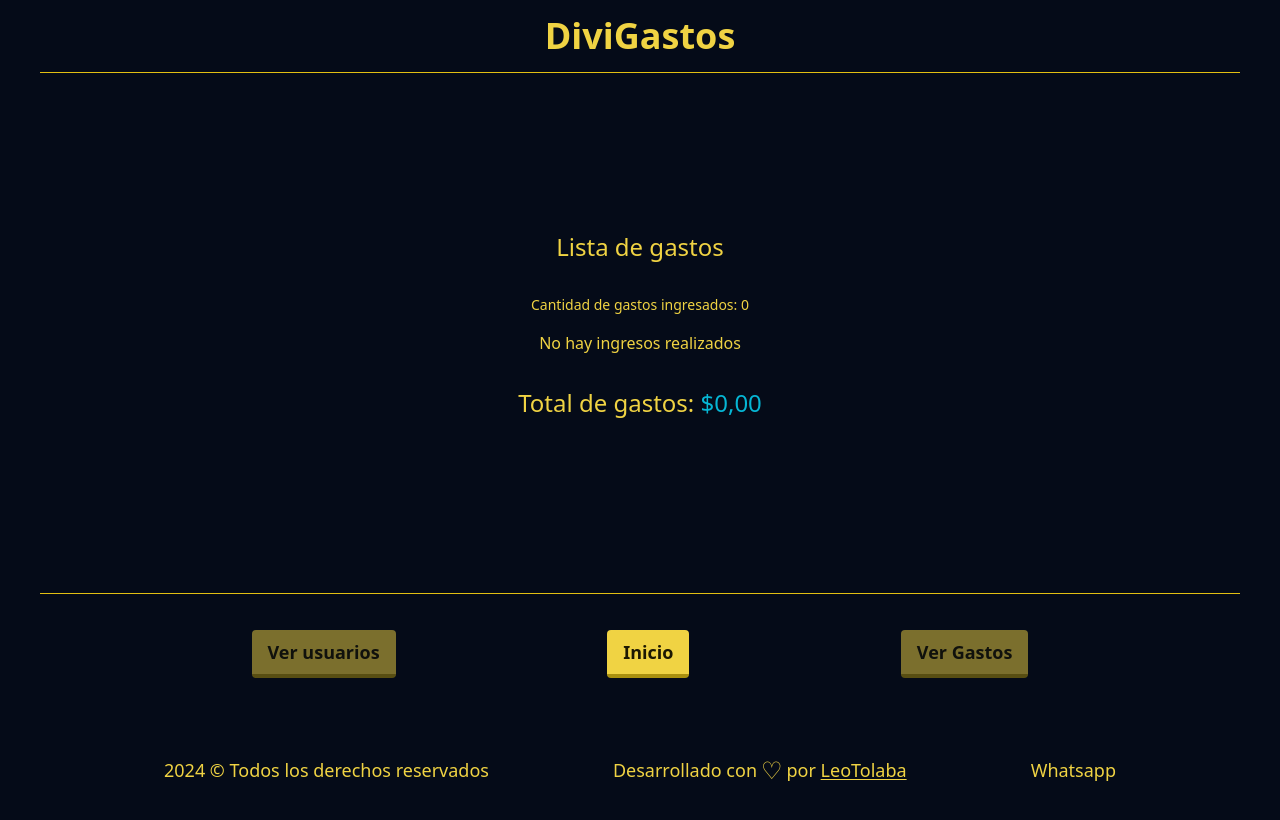
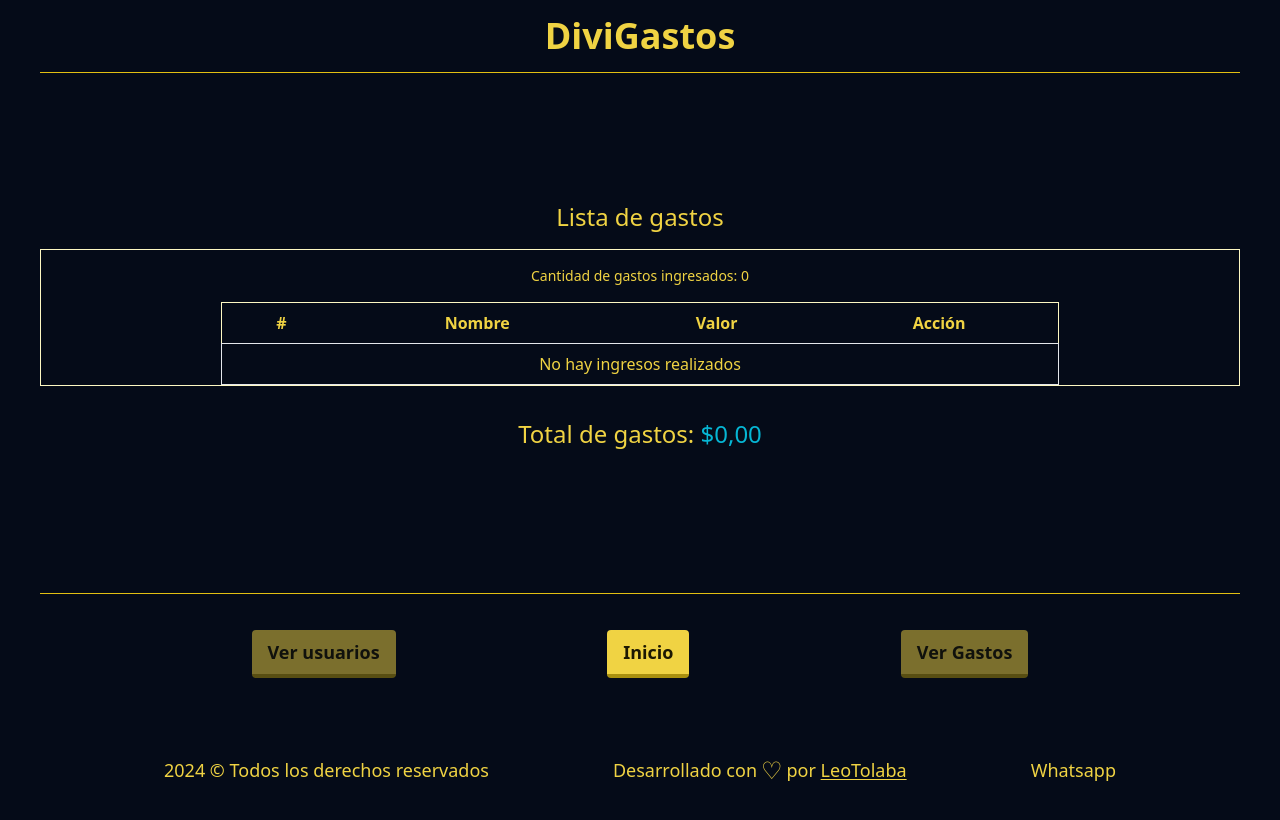
Before and after one commit to Leonardo-MT93/GastosApp, a React (Vite) app: page /all-expenses in a window 1280 px wide. Shown: the top 820 px of the page. Built offline with nearby package versions, Linux system fonts and the light colour scheme.

Commit message:
Agregando edicion de gastos

```diff
--- a/src/context/ExpenseContext.jsx
+++ b/src/context/ExpenseContext.jsx
@@ -27,15 +27,22 @@ function useExpenseReducer(){
         });
     }
 
-    return {state, addExpense, deleteExpense, deleteAllExpenses};
+    const editExpense = (id, expense) => {
+        dispatch({
+            type: "EDIT_EXPENSE",
+            payload: {id, expense},
+        });
+    }
+
+    return {state, addExpense, deleteExpense, deleteAllExpenses, editExpense};
 
 }
 export function ExpenseProvider({ children }) {
 
 
-    const { state, addExpense, deleteAllExpenses, deleteExpense} = useExpenseReducer();
+    const { state, addExpense, deleteAllExpenses, deleteExpense, editExpense} = useExpenseReducer();
   return (
-    <ExpenseContext.Provider value={{ expenses: state, addExpense, deleteAllExpenses, deleteExpense}}>
+    <ExpenseContext.Provider value={{ expenses: state, addExpense, deleteAllExpenses, deleteExpense, editExpense}}>
       {children}
     </ExpenseContext.Provider>
   );
--- a/src/pages/BalancePage.jsx
+++ b/src/pages/BalancePage.jsx
@@ -22,7 +22,7 @@ const BalancePage = () => {
         {usersWithPercentage && totalExpenses < totalSalaries ? (
           usersWithPercentage.map((user) => (
             <div
-              className="w-full flex items-center justify-around my-1"
+              className="w-full flex items-center justify-around my-1 "
               key={user.id}
             >
               <p>
--- a/src/pages/ExpensesPage.jsx
+++ b/src/pages/ExpensesPage.jsx
@@ -1,20 +1,52 @@
-import { useContext, useState } from "react";
+import { useContext, useEffect, useRef, useState } from "react";
 import { ExpenseContext } from "../context/ExpenseContext";
+import { useLocation, useNavigate, useParams } from "react-router-dom";
 
 const ExpensePage = () => {
   const [expense, setExpense] = useState("");
   const [name, setName] = useState("");
   const [alert, setAlert] = useState(false);
-  const {expenses, addExpense} = useContext(ExpenseContext);
+  const {expenses, addExpense, editExpense} = useContext(ExpenseContext);
   const [error, setError] = useState(false);
+  const {id} = useParams();
+  const location = useLocation();
+  const query = new URLSearchParams(location.search);
+  const position = query.get("position");
+
+  const expenseInputRef = useRef();
+  const navigate = useNavigate();
+
+  useEffect(() => {
+    if (id) {
+      const expenseToEdit = expenses.find((exp) => exp.id === id);
+      if (expenseToEdit) {
+        setExpense(expenseToEdit.expense);
+        setName(expenseToEdit.name);
+      }
+    }
+  }, [id, expenses]);
+
   const onSubmit = (e) => {
     e.preventDefault();
     if(expense === 0 || name === "") return setError(true);
-    addExpense({
-      id: window.crypto.randomUUID(),
-      expense,
-      name,
-    });
+
+
+    if(id){
+      console.log(expense, name)
+      editExpense(id, {expense, name});
+      setTimeout(() => {
+
+        setAlert(false);
+        navigate("/all-expenses");
+      }, 1000);
+
+    }else{
+      addExpense({
+        id: window.crypto.randomUUID(),
+        expense,
+        name,
+      });
+    }
 
     setExpense("");
     setName("");
@@ -24,6 +56,8 @@ const ExpensePage = () => {
 
       setAlert(false);
     }, 1000);
+
+    expenseInputRef.current.focus();
   };
 
   return (
@@ -35,9 +69,10 @@ const ExpensePage = () => {
       >
         <div className="w-[70%] h-24 flex items-center justify-center border border-yellow-200">
           <label className="text-text px-3 text-center " htmlFor="name">
-            Gastos {expenses.length + 1}
+          {id ? `Gasto ${position}` : `Gastos ${expenses.length + 1}`}
           </label>
           <input
+          ref={expenseInputRef}
             className="bg-zinc-600 text-white px-3 py-2 rounded-xl w-[15vw]  mx-2"
             type="text"
             placeholder="Ingresa el nombre del gasto"
--- a/src/pages/ListOfExpenses.jsx
+++ b/src/pages/ListOfExpenses.jsx
@@ -2,6 +2,7 @@ import { useContext } from "react"
 import { ExpenseContext } from "../context/ExpenseContext"
 import { useCalculator } from "../hooks/useCalculator"
 import { useNumberFormatter } from "../hooks/useNumberFormatter";
+import { Link } from "react-router-dom";
 
 const ListOfExpenses = () => {
 
@@ -11,19 +12,24 @@ const ListOfExpenses = () => {
   return (
     <div className="w-full h-[65vh] flex flex-col items-center justify-center text-text">
       <h1 className="text-text text-2xl py-4">Lista de gastos</h1>
-      <div className="w-full flex flex-col items-center">
+      <div className="w-full flex flex-col items-center overflow-auto max-h-max border border-yellow-100">
         <span className="text-text text-sm py-4">
           Cantidad de gastos ingresados: {expenses.length }
         </span>
-        {expenses.length > 0 ? (
-          <ul className="w-[60%]">
-            {expenses.map((item) => (
+        {/* {expenses.length > 0 ? (
+          <ul className="w-[70%]">
+            {expenses.map((item, index) => (
               <li
                 className="flex justify-between items-center border-b py-2"
-                key={item.id}
+                key={index}
               >
-                <span>Nombre: {item.name}</span>
-                <span>Valor: ${formatNumber(item.expense*1)}</span>
+                <span className="w-[2.5vw]  overflow-hidden whitespace-nowrap text-overflow-ellipsis">{`${index+1}_`}</span>
+                <span className="w-[25vw]  overflow-hidden whitespace-nowrap text-overflow-ellipsis ">Nombre: {item.name}</span>
+                <span className="w-[25vw]  overflow-hidden whitespace-nowrap text-overflow-ellipsis">Valor: ${formatNumber(item.expense*1)}</span>
+                <Link
+                to={`/edit-expense/${item.id}?position=${index + 1}`}
+                className="bg-blue-500 rounded-full w-20 text-center"
+                >Editar</Link>
                 <button
                   className="bg-red-500 rounded-full w-10"
                   onClick={() => deleteExpense(item.id)}
@@ -35,8 +41,49 @@ const ListOfExpenses = () => {
           </ul>
         ) : (
           <p>No hay ingresos realizados</p>
+        )} */}
+
+<table className="table-auto w-[70%] border border-yellow-100">
+      <thead>
+        <tr>
+          <th className="px-4 py-2">#</th>
+          <th className="px-4 py-2">Nombre</th>
+          <th className="px-4 py-2">Valor</th>
+          <th className="px-4 py-2">Acción</th>
+        </tr>
+      </thead>
+      <tbody>
+        {expenses.length > 0 ? (
+          expenses.map((item, index) => (
+            <tr key={item.id}>
+              <td className="border px-4 py-2 text-center w-16">{index + 1}</td>
+              <td className="border px-4 py-2 text-center w-[40%] ">{item.name}</td>
+              <td className="border px-4 py-2 text-center w-[30%]">${formatNumber(item.expense)}</td>
+              <td className="border px-4 py-2 text-center flex justify-around">
+                <Link
+                  to={`/edit-expense/${item.id}?position=${index + 1}`}
+                  className="bg-blue-500  w-24 rounded-full text-center"
+                >
+                  Editar
+                </Link>
+                <button
+                  className="bg-red-500 rounded-full w-10"
+                  onClick={() => deleteExpense(item.id)}
+                >
+                  x
+                </button>
+              </td>
+            </tr>
+          ))
+        ) : (
+          <tr>
+            <td colSpan="4" className="border px-4 py-2 text-center">
+              No hay ingresos realizados
+            </td>
+          </tr>
         )}
-
+      </tbody>
+    </table>
       </div>
       <div className="w-full flex flex-col items-center py-4">
         <span className="text-text text-2xl py-4">
--- a/src/pages/UsersFormPage.jsx
+++ b/src/pages/UsersFormPage.jsx
@@ -1,4 +1,4 @@
-import { useContext, useState } from "react";
+import { useContext, useRef, useState } from "react";
 // import { AppContext } from "../context/AppContext";
 import { UserContext } from "../context/UserContext";
 
@@ -9,6 +9,7 @@ const UsersFormPage = () => {
   const [alert, setAlert] = useState(false);
   const [error, setError] = useState(false);
 
+  const userInputRef = useRef();
   const onSubmit = (e) => {
     e.preventDefault();
     if(!name || !salary) return setError(true);
@@ -24,6 +25,8 @@ const UsersFormPage = () => {
     setTimeout(() => {
       setAlert(false);
     }, 1000);
+
+    userInputRef.current.focus();
   };
 
   return (
@@ -38,6 +41,7 @@ const UsersFormPage = () => {
             Usuario {users.length + 1}
           </label>
           <input
+          ref={userInputRef}
             className="bg-zinc-600 text-white px-3 py-2 rounded-xl w-[15vw]  mx-2"
             type="text"
             placeholder="Ingresa el nombre de usuario"
--- a/src/reducer/expenseReducer.js
+++ b/src/reducer/expenseReducer.js
@@ -15,12 +15,27 @@ export const expenseReducer = (state, action) => {
             ];
             updateExpenseLocalStorage(state)
             return state;
+        case 'EDIT_EXPENSE':
+            console.log(state)
+            state = state.map(expense => {
+                if(expense.id === action.payload.id){
+                    return {
+                        id: expense.id,
+                        ...action.payload.expense
+                    }
+                }
+                return expense;
+            });
+            updateExpenseLocalStorage(state)
+            return state;
         case 'DELETE_EXPENSE':
             state = state.filter(expense => expense.id !== action.payload);
             updateExpenseLocalStorage(state)
           return state;
         case 'DELETE_ALL_EXPENSES':
-          return expenseInitialState;
+            state = [];
+            updateExpenseLocalStorage(state)
+            return state;
         default:
           return state;
       }
--- a/src/reducer/userReducer.js
+++ b/src/reducer/userReducer.js
@@ -20,7 +20,9 @@ export const userReducer = (state, action) => {
             updateUserLocalStorage(state)
           return state;
         case 'DELETE_ALL_USERS':
-          return userInitialState;
+          state = [];
+            updateUserLocalStorage(state);
+            return state;
         default:
           return state;
       }
--- a/src/routes/AppRouter.jsx
+++ b/src/routes/AppRouter.jsx
@@ -16,6 +16,7 @@ const AppRouter = () => {
             <Route path="/balance" element={<BalancePage/>}/>
             <Route path="/all-users" element={<ListOfUsers/>} />
             <Route path="/all-expenses" element={<ListOfExpenses/>} />
+            <Route path="/edit-expense/:id" element={<ExpensesPage/>}/>
             <Route path="*" element={<HomePage/>} />
         </Routes>
     </>
```
